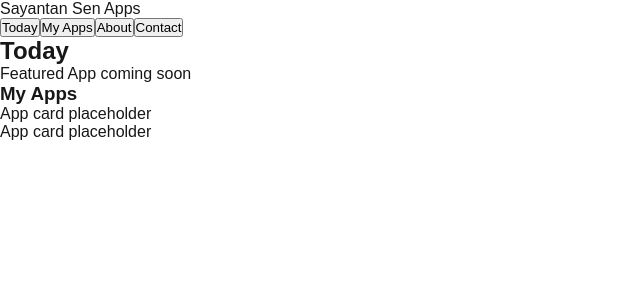
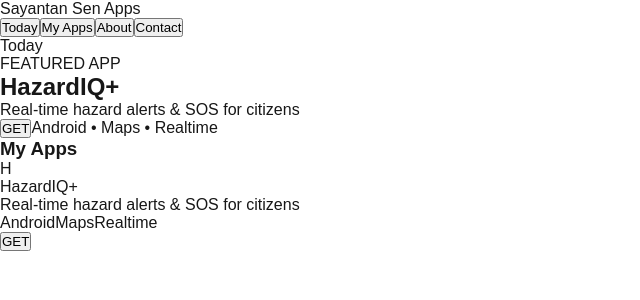
Before and after one commit to sayanos-06/MyPortfolio, a Next.js app: page / in a window 1280 px wide. Shown: the top 300 px of the page, without its empty margins (0-640 px from the left). Built offline with nearby package versions, Linux system fonts and the light colour scheme.

Commit message:
Added apps data

```diff
--- a/src/app/page.tsx
+++ b/src/app/page.tsx
@@ -1,32 +1,75 @@
 import Image from "next/image";
 import styles from "./page.module.css";
+import { APPS } from "@/data/apps";
+
+const featuredApp = APPS.find((app) => app.isFeatured) ?? APPS[0];
 
 export default function Home() {
   return (
     <main className="min-h-screen bg-slate-950 text-slate-100">
       <section className="mx-auto max-w-5xl px-4 py-8">
-        {/* Today / Featured App placeholder */}
-        <div className="mb-8 rounded-3xl border border-white/10 bg-white/5 p-6">
-          <h2 className="text-xs font-semibold uppercase text-slate-300">
+      {/* Today / Featured */}
+        <div className="mb-8 overflow-hidden rounded-3xl border border-white/10 bg-white/5 p-6 sm:p-8">
+          <p className="text-xs font-semibold uppercase tracking-[0.2em] text-slate-300">
             Today
-          </h2>
-          <p className="mt-2 text-2xl font-bold">
-            Featured App coming soon
           </p>
+          <p className="mt-1 text-[11px] uppercase tracking-[0.25em] text-sky-400">
+            FEATURED APP
+          </p>
+          <h1 className="mt-4 text-2xl font-semibold sm:text-3xl">
+            {featuredApp.name}
+          </h1>
+          <p className="mt-2 max-w-xl text-sm text-slate-300">
+            {featuredApp.subtitle}
+          </p>
+          <div className="mt-4 flex flex-wrap items-center gap-3">
+            <button className="rounded-full bg-sky-500 px-4 py-1.5 text-xs font-semibold text-slate-950">
+              GET
+            </button>
+            <span className="text-[11px] uppercase tracking-[0.2em] text-slate-400">
+              {featuredApp.tags.join(" • ")}
+            </span>
+          </div>
         </div>
 
         {/* My Apps list placeholder */}
         <section>
-          <h3 className="mb-4 text-sm font-semibold uppercase text-slate-300">
+          <h3 className="mb-4 text-sm font-semibold uppercase tracking-[0.2em] text-slate-400">
             My Apps
           </h3>
+
           <div className="space-y-3">
-            <div className="rounded-2xl border border-white/10 bg-white/5 p-4 text-sm">
-              App card placeholder
-            </div>
-            <div className="rounded-2xl border border-white/10 bg-white/5 p-4 text-sm">
-              App card placeholder
-            </div>
+            {APPS.map((app) => (
+              <div
+                key={app.slug}
+                className="flex items-center justify-between gap-4 rounded-2xl border border-white/10 bg-white/5 px-4 py-3 text-sm"
+              >
+                <div className="flex items-center gap-3">
+                  {/* Temp icon circle – real icon later */}
+                  <div className="flex h-10 w-10 items-center justify-center rounded-2xl bg-slate-800 text-[11px] font-semibold">
+                    {app.name.charAt(0)}
+                  </div>
+                  <div>
+                    <p className="text-sm font-medium">{app.name}</p>
+                    <p className="text-xs text-slate-400">{app.subtitle}</p>
+                    <div className="mt-1 flex flex-wrap gap-1">
+                      {app.tags.slice(0, 3).map((tag) => (
+                        <span
+                          key={tag}
+                          className="rounded-full bg-slate-900 px-2 py-[2px] text-[10px] text-slate-300"
+                        >
+                          {tag}
+                        </span>
+                      ))}
+                    </div>
+                  </div>
+                </div>
+
+                <button className="text-xs font-semibold text-sky-400">
+                  GET
+                </button>
+              </div>
+            ))}
           </div>
         </section>
       </section>
--- /dev/null
+++ b/src/data/apps.tsx
@@ -0,0 +1,33 @@
+export type AppItem = {
+  slug: string;
+  name: string;
+  subtitle: string;
+  icon: string;
+  isFeatured?: boolean;
+  techStack: string[];
+  tags: string[];
+  linkGitHub?: string;
+  linkApk?: string;
+  linkPlayStore?: string;
+  screenshots: string[];
+  description: string;
+};
+
+export const APPS: AppItem[] = [
+  {
+    slug: "hazardiq",
+    name: "HazardIQ+",
+    subtitle: "Real-time hazard alerts & SOS for citizens",
+    icon: "/icons/hazardiq.png",
+    isFeatured: true,
+    techStack: ["Android", "Kotlin", "Firebase", "Maps SDK"],
+    tags: ["Android", "Maps", "Realtime"],
+    linkGitHub: "https://github.com/The-Breakroom-Carousal/HazardIQ",
+    linkApk: "https://github.com/The-Breakroom-Carousal/HazardIQ/releases/download/v1.0.0/app-debug.apk",
+    linkPlayStore: "",
+    screenshots: ["/screenshots/h1.png", "/screenshots/h2.png"],
+    description:
+      "HazardIQ+ helps citizens stay informed during emergencies with real-time hazard alerts, SOS requests, and map-based visualization."
+  },
+
+];
```
